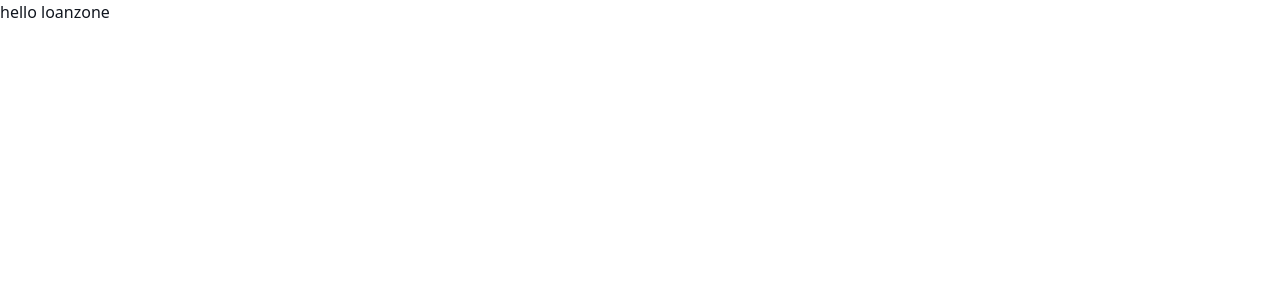
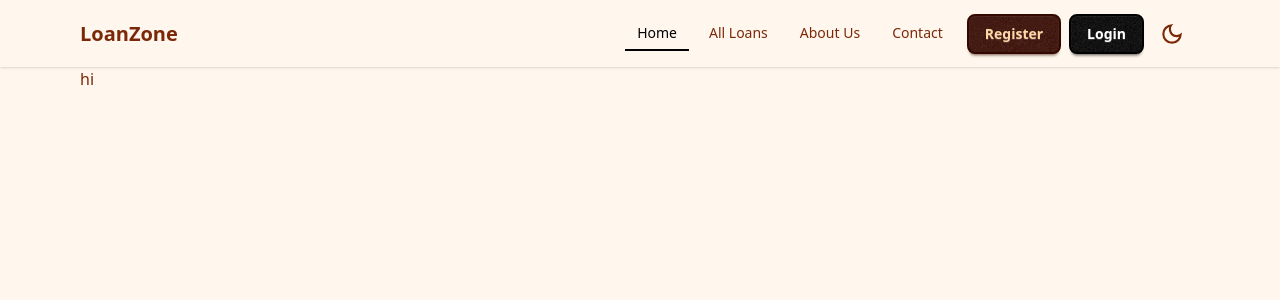
Before and after one commit to AsifAhmedTanjid/LoanZone-client, a React (Vite) app: page / in a window 1280 px wide. Shown: the top 300 px of the page. Built offline with nearby package versions, Linux system fonts and the light colour scheme.

Commit message:
feat: navbar design with responsiveness, theme toggling and active route highlight

```diff
--- a/index.html
+++ b/index.html
@@ -1,5 +1,5 @@
 <!doctype html>
-<html lang="en">
+<html lang="en" data-theme="black">
   <head>
     <meta charset="UTF-8" />
     <link rel="icon" type="image/svg+xml" href="/src/assets/favicon (2).png" />
--- a/package.json
+++ b/package.json
@@ -10,11 +10,13 @@
     "preview": "vite preview"
   },
   "dependencies": {
+    "@react-icons/all-files": "^4.1.0",
     "@tailwindcss/vite": "^4.1.17",
     "firebase": "^12.6.0",
     "react": "^19.2.0",
     "react-dom": "^19.2.0",
     "react-hot-toast": "^2.6.0",
+    "react-icons": "^5.5.0",
     "react-router": "^7.10.1",
     "tailwindcss": "^4.1.17"
   },
--- /dev/null
+++ b/src/components/shared/Container/Container.jsx
@@ -0,0 +1,11 @@
+import React from 'react';
+
+const Container = ({children}) => {
+    return (
+        <div className='container mx-auto xl:px-20 md:px-10 px-2 px-4n'>
+            {children}
+        </div>
+    );
+};
+
+export default Container;
--- /dev/null
+++ b/src/components/shared/Navbar/Navbar.css
@@ -0,0 +1,14 @@
+.menu a.active {
+    border-bottom: 2px solid var(--color-primary);
+    color: var(--color-primary);
+    background-color: transparent;
+    border-radius: 0;
+}
+
+.menu a {
+    font-weight: 500;
+}
+
+.menu a:hover {
+    color: var(--color-primary);
+}
--- /dev/null
+++ b/src/components/shared/Navbar/Navbar.jsx
@@ -0,0 +1,107 @@
+import React, { useEffect, useState } from "react";
+import { Link, NavLink } from "react-router";
+import Container from "../Container/Container";
+import { MdOutlineDarkMode, MdOutlineLightMode } from "react-icons/md";
+import "./Navbar.css"
+
+const Navbar = () => {
+  const [theme, setTheme] = useState(localStorage.getItem("theme") || "caramellatte");
+
+  useEffect(() => {
+    document.documentElement.setAttribute("data-theme", theme);
+    if (theme === "luxury") {
+      document.documentElement.classList.add("dark");
+    } else {
+      document.documentElement.classList.remove("dark");
+    }
+    localStorage.setItem("theme", theme);
+  }, [theme]);
+
+  const toggleTheme = () => {
+    setTheme(theme === "luxury" ? "caramellatte" : "luxury");
+  };
+
+  const navLinks = (
+    <>
+      <li>
+        <NavLink to="/">Home</NavLink>
+      </li>
+      <li>
+        <NavLink to="/all-loans">All Loans</NavLink>
+      </li>
+      <li>
+        <NavLink to="/about">About Us</NavLink>
+      </li>
+      <li>
+        <NavLink to="/contact">Contact</NavLink>
+      </li>
+    </>
+  );
+
+  return (
+    <div className="bg-base-100 shadow-sm">
+      <Container>
+        <div className="navbar px-0">
+          <div className="navbar-start">
+
+            <Link to="/" className="text-xl pl-0 font-bold">
+              LoanZone
+            </Link>
+          </div>
+
+          <div className="navbar-end gap-2">
+            <div className="navbar-center hidden lg:flex">
+              <ul className="menu menu-horizontal px-1 gap-2">{navLinks}</ul>
+            </div>
+
+            <NavLink to="/register" className="btn btn-secondary">
+              Register
+            </NavLink>
+
+            <NavLink to="/login" className="btn btn-primary">
+              Login
+            </NavLink>
+
+            <button onClick={toggleTheme} className="btn btn-ghost btn-circle">
+              {theme === "luxury" ? (
+                <MdOutlineLightMode size={26} />
+              ) : (
+                <MdOutlineDarkMode size={26} />
+              )}
+            </button>
+                        <div className="dropdown dropdown-end">
+              <div
+                tabIndex={0}
+                role="button"
+                className="btn btn-ghost lg:hidden pl-0"
+              >
+                <svg
+                  xmlns="http://www.w3.org/2000/svg"
+                  className="h-5 w-5"
+                  fill="none"
+                  viewBox="0 0 24 24"
+                  stroke="currentColor"
+                >
+                  <path
+                    strokeLinecap="round"
+                    strokeLinejoin="round"
+                    strokeWidth="2"
+                    d="M4 6h16M4 12h8m-8 6h16"
+                  />
+                </svg>
+              </div>
+              <ul
+                tabIndex={0}
+                className="menu menu-sm dropdown-content mt-3 z-1 p-2 shadow bg-base-100 rounded-box w-52"
+              >
+                {navLinks}
+              </ul>
+            </div>
+          </div>
+        </div>
+      </Container>
+    </div>
+  );
+};
+
+export default Navbar;
--- a/src/index.css
+++ b/src/index.css
@@ -1,49 +1,4 @@
 @import "tailwindcss";
-@plugin "daisyui";
-
-:root {
-  /* Light Mode Colors */
-  --color-primary: oklch(51% 0.24 265); /* Blue */
-  --color-primary-content: oklch(100% 0 0);
-
-  --color-secondary: oklch(65% 0.24 320); /* Pink/Purple */
-  --color-secondary-content: oklch(100% 0 0);
-
-  --color-accent: oklch(75% 0.18 160); /* Teal */
-  --color-accent-content: oklch(20% 0.05 160);
-
-  --color-neutral: oklch(25% 0.02 260); /* Dark Gray */
-  --color-neutral-content: oklch(100% 0 0);
-
-  --color-base-100: oklch(100% 0 0); /* White */
-  --color-base-200: oklch(96% 0.01 260);
-  --color-base-300: oklch(92% 0.02 260);
-  --color-base-content: oklch(20% 0.02 260);
-
-  --color-info: oklch(70% 0.15 240);
-  --color-success: oklch(65% 0.2 140);
-  --color-warning: oklch(80% 0.15 80);
-  --color-error: oklch(60% 0.2 30);
+@plugin "daisyui" {
+  themes: caramellatte --default, dark --prefersdark, luxury;
 }
-
-/* Dark Mode Configuration (System Preference) */
-@media (prefers-color-scheme: dark) {
-  :root {
-    --color-base-100: oklch(20% 0.02 260);
-    --color-base-200: oklch(16% 0.02 260);
-    --color-base-300: oklch(12% 0.02 260);
-    --color-base-content: oklch(90% 0.02 260);
-
-    --color-neutral: oklch(15% 0.02 260);
-  }
-}
-
-/* Manual Dark Mode (via .dark class) */
-.dark {
-  --color-base-100: oklch(20% 0.02 260);
-  --color-base-200: oklch(16% 0.02 260);
-  --color-base-300: oklch(12% 0.02 260);
-  --color-base-content: oklch(90% 0.02 260);
-
-  --color-neutral: oklch(15% 0.02 260);
-}
--- a/src/layouts/MainLayout.jsx
+++ b/src/layouts/MainLayout.jsx
@@ -1,15 +1,12 @@
 import React from "react";
-import { Toaster } from "react-hot-toast";
+import Navbar from "../components/shared/Navbar/Navbar";
+import { Outlet } from "react-router";
 
 const MainLayout = () => {
   return (
     <div>
-      <Toaster
-        position="top-center"
-        reverseOrder={false}
-        toastOptions={{ style: { zIndex: 99999 } }}
-      />
-
+    <Navbar></Navbar>
+    <Outlet></Outlet>
     </div>
   );
 };
--- a/src/main.jsx
+++ b/src/main.jsx
@@ -1,10 +1,18 @@
-import { StrictMode } from 'react'
-import { createRoot } from 'react-dom/client'
-import './index.css'
-import App from './App.jsx'
+import { StrictMode } from "react";
+import { createRoot } from "react-dom/client";
+import "./index.css";
+import { RouterProvider } from "react-router";
+import router from "./routes/router.jsx";
+import { Toaster } from "react-hot-toast";
 
-createRoot(document.getElementById('root')).render(
+createRoot(document.getElementById("root")).render(
   <StrictMode>
-    <App></App>
-  </StrictMode>,
-)
+    <RouterProvider router={router}>
+      <Toaster
+        position="top-center"
+        reverseOrder={false}
+        toastOptions={{ style: { zIndex: 99999 } }}
+      />
+    </RouterProvider>
+  </StrictMode>
+);
--- a/src/pages/Home/Home.jsx
+++ b/src/pages/Home/Home.jsx
@@ -1,10 +1,11 @@
 import React from 'react';
+import Container from '../../components/shared/Container/Container';
 
 const Home = () => {
     return (
-        <div>
-            home
-        </div>
+        <Container>
+            <h1>hi</h1>
+        </Container>
     );
 };
 
--- a/src/routes/router.jsx
+++ b/src/routes/router.jsx
@@ -1,5 +1,6 @@
 import { createBrowserRouter } from "react-router";
 import MainLayout from "../layouts/MainLayout";
+import Home from "../pages/Home/Home";
 
 const router = createBrowserRouter([
     {
@@ -8,7 +9,7 @@ const router = createBrowserRouter([
         children:[
             {
                 index:true,
-                Component:<Home></Home>
+                Component:Home
             }
         ]
     }
```
Also changed, not shown: 1 other file (tests, documents, lock files or other folders).
